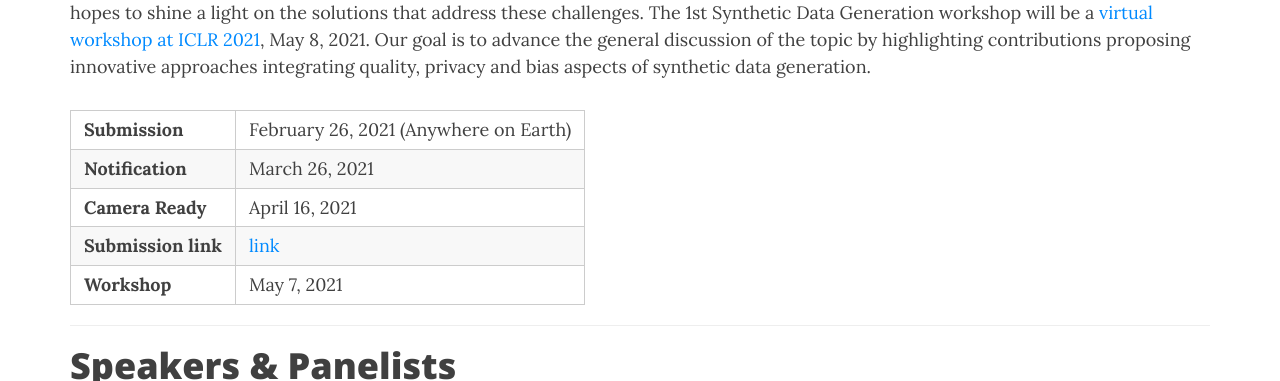
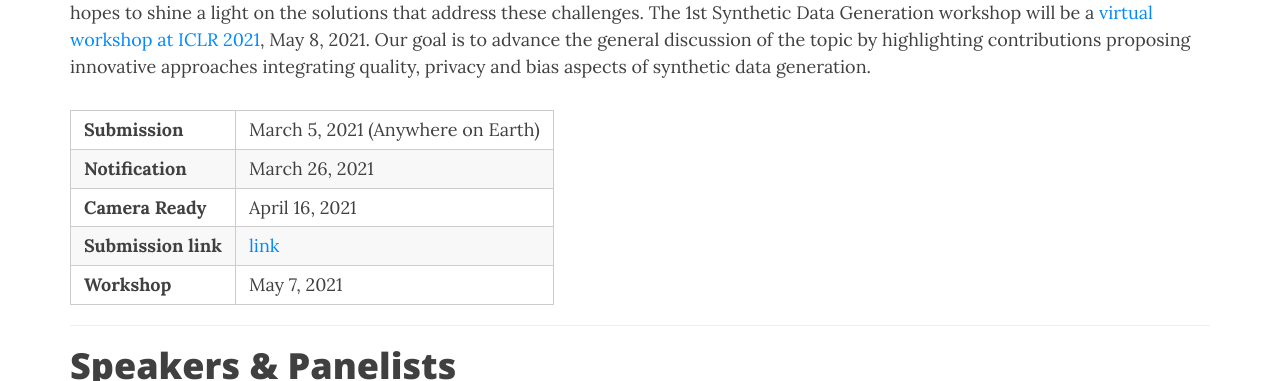
Before and after one commit to sdg-quality-privacy-bias/sdg-quality-privacy-bias.github.io, a Jekyll site: the page built from index.md, in a window 1280 px wide and 900 px high, scrolled down 331 px, cut to the strip 142-523 px from the top of the window. Built offline with Jekyll 4.4.1, drawn with Linux system fonts in a browser that asks for light colours; nearby versions of some CDN libraries.

Commit message:
Update index.md

```diff
--- a/index.md
+++ b/index.md
@@ -14,7 +14,7 @@ This workshop aims at the intersection of these challenges of synthetic data gen
 
 
 | ------------- |:-------------:|
-| **Submission** |February 26, 2021 (Anywhere on Earth) |
+| **Submission** |March 5, 2021 (Anywhere on Earth) |
 | **Notification** | March 26, 2021 |
 | **Camera Ready** | April 16, 2021 |
 | **Submission link**| [link](https://cmt3.research.microsoft.com/SDGICLRW2021) |
```
